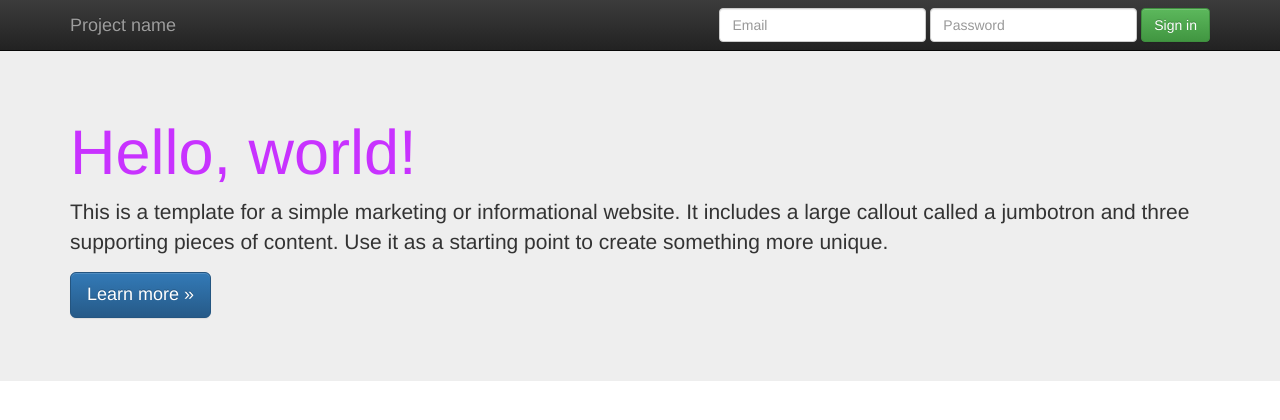
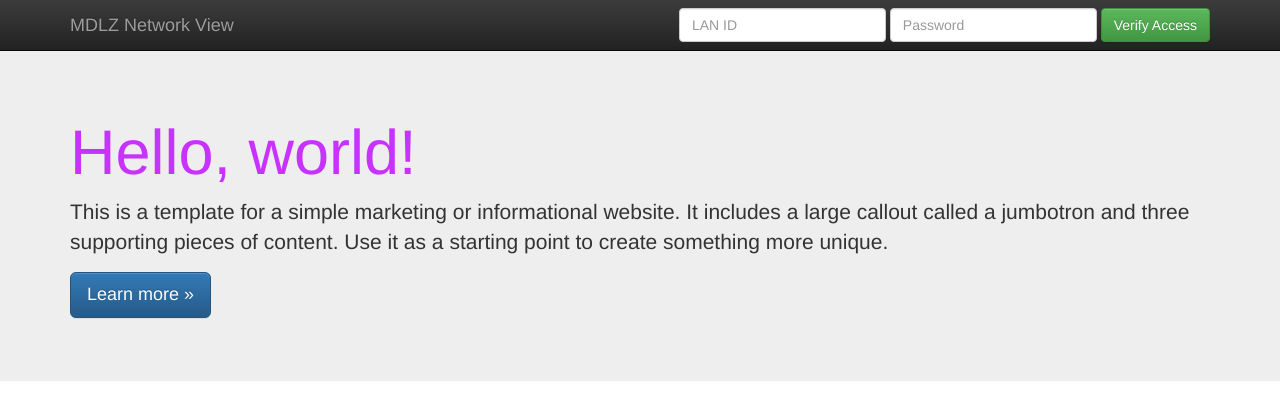
Before and after one commit to PharmyOf1/mdlzntw, a Django app: page / in a window 1280 px wide. Shown: the top 420 px of the page. Run offline with Django 3.2, Linux system fonts and the light colour scheme; some libraries are stand-ins or nearby versions.

Commit message:
Static and dev env completed

```diff
--- a/mdlzntw/settings/base.py
+++ b/mdlzntw/settings/base.py
@@ -36,7 +36,7 @@ SECRET_KEY = get_env_variable('mdlzntw_secret_key')
 
 
 # SECURITY WARNING: don't run with debug turned on in production!
-DEBUG = True
+#DEBUG = True
 
 ALLOWED_HOSTS = ['127.0.0.1', 'localhost']
 
--- a/mdlzntw/templates/base.html
+++ b/mdlzntw/templates/base.html
@@ -37,17 +37,17 @@
             <span class="icon-bar"></span>
             <span class="icon-bar"></span>
           </button>
-          <a class="navbar-brand" href="#">Project name</a>
+          <a class="navbar-brand" href="#">MDLZ Network View</a>
         </div>
         <div id="navbar" class="navbar-collapse collapse">
           <form class="navbar-form navbar-right" role="form">
             <div class="form-group">
-              <input type="text" placeholder="Email" class="form-control">
+              <input type="text" placeholder="LAN ID" class="form-control">
             </div>
             <div class="form-group">
               <input type="password" placeholder="Password" class="form-control">
             </div>
-            <button type="submit" class="btn btn-success">Sign in</button>
+            <button type="submit" class="btn btn-success">Verify Access</button>
           </form>
         </div><!--/.navbar-collapse -->
       </div>
```
